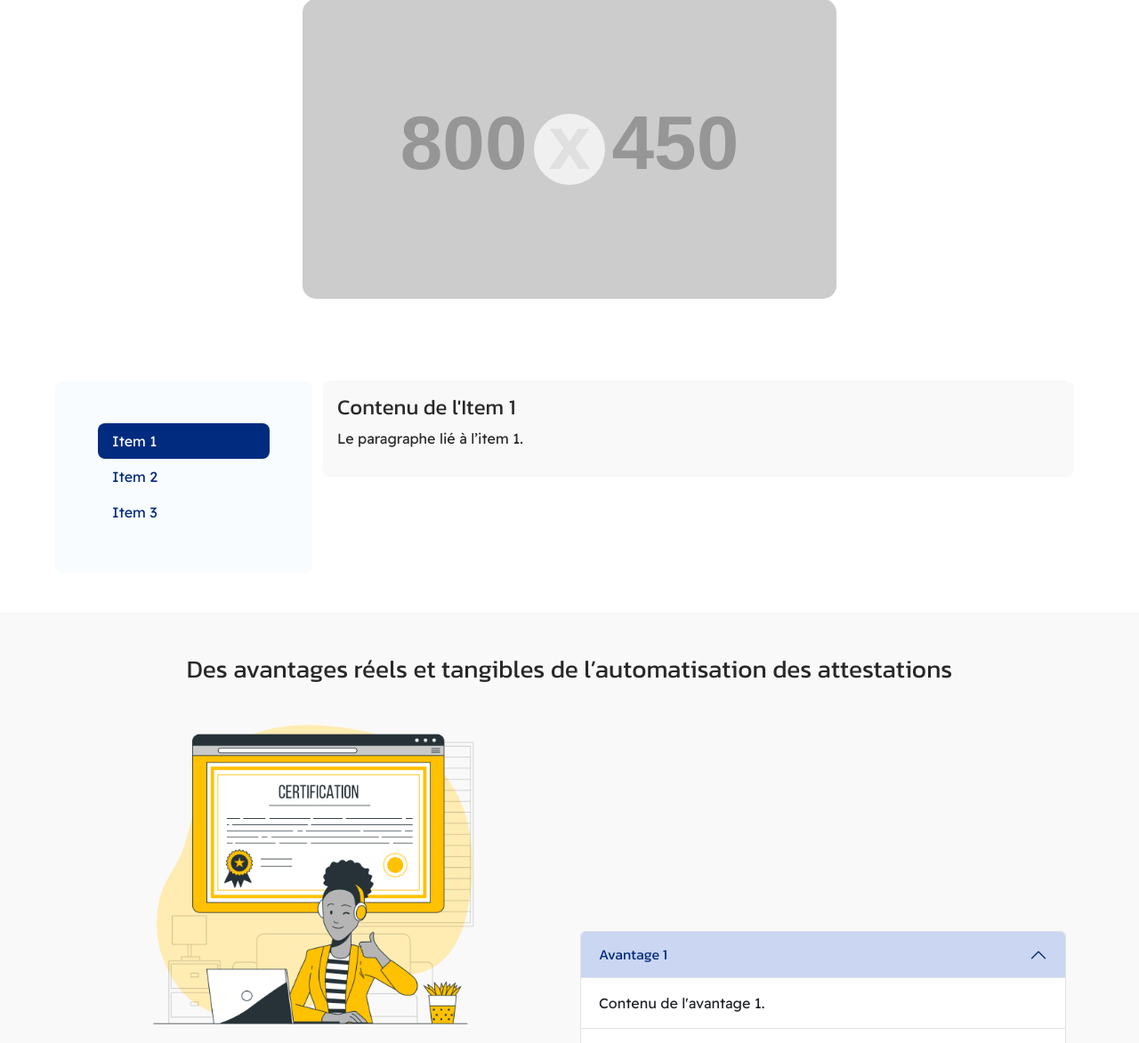
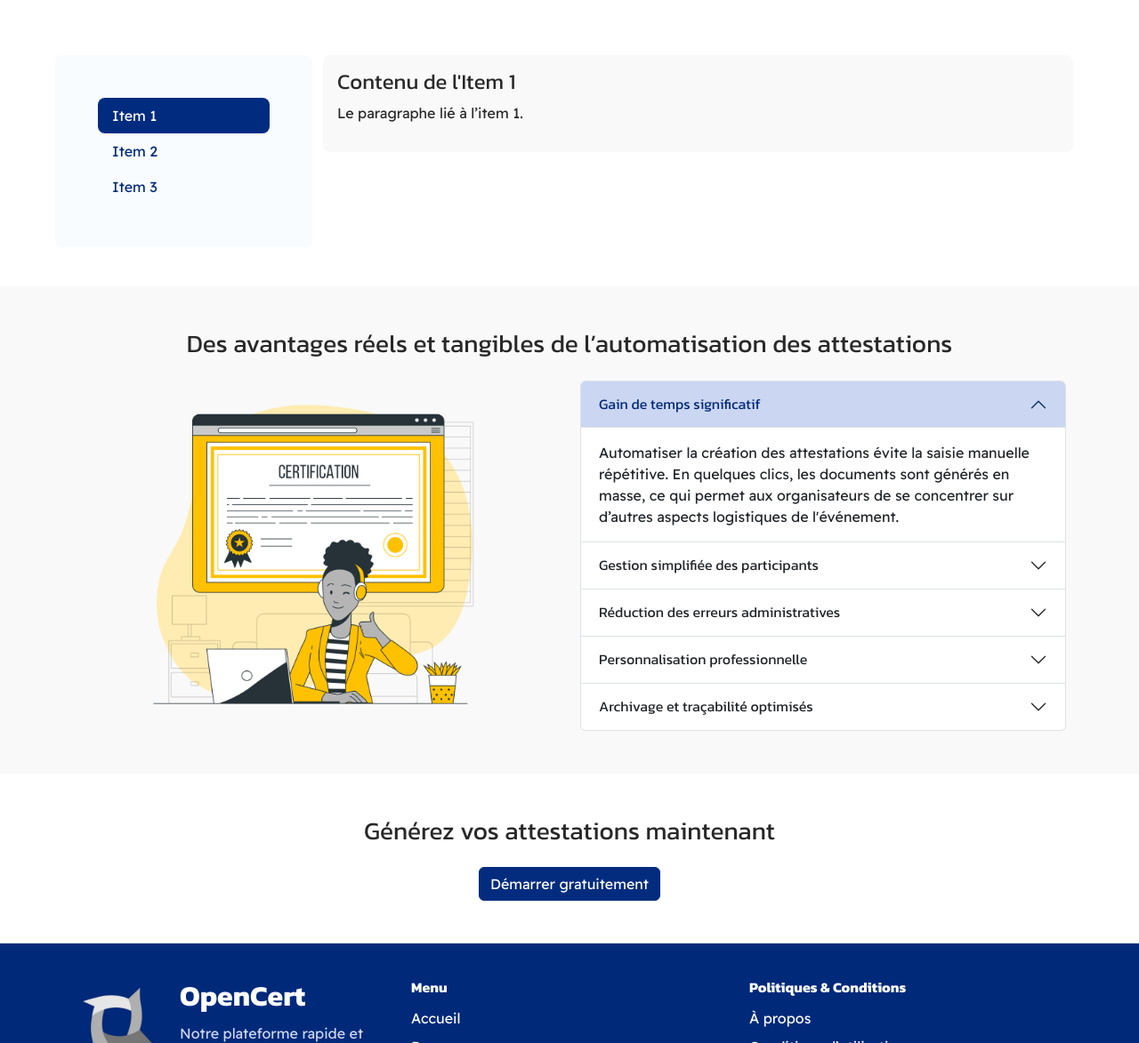
Before and after one commit to IM003/PFE, a Flask app: page / in a window 1280 px wide. Shown: the part 1251-2424 px from the top of the page at 89% size. Run offline with Flask 3, Linux system fonts and the light colour scheme; grey boxes labelled with a size stand in for pictures from a placeholder-image service; some libraries are stand-ins or nearby versions.

Commit message:
Modif home.html

```diff
--- a/templates/home.html
+++ b/templates/home.html
@@ -253,12 +253,6 @@
           <li class="nav-item"><a class="nav-link" href="/login">Connexion</a></li>
           <li class="nav-item ms-2">
             <a class="btn btn-primary" href="/register">Créer un compte</a>
-
-          <li class="nav-item"><a class="nav-link" href="#">Fonctionnalités</a></li>
-          <li class="nav-item"><a class="nav-link" href="#">Prix</a></li>
-          <li class="nav-item"><a class="nav-link" href="#">Connexion</a></li>
-          <li class="nav-item ms-2">
-            <a class="btn btn-primary" href="#">Créer un compte</a>
           </li>
         </ul>
       </div>
@@ -280,13 +274,10 @@
       <div class="col-md-6">
         <img src="{{url_for('static', filename='./image/certificateBoy.jpg')}}" alt="Illustration" class="img-fluid img-reduitehero">
 
-        <a href="#" class="btn btn-primary mt-3"> Démarrer gratuitement</a>
+
         <br> <br>
       </div>
-      <div class="col-md-6">
-        <img src="./images/icône.jpg" alt="Illustration" class="img-fluid img-reduitehero">
 
-      </div>
     </div>
   </div>
 </section>
@@ -363,7 +354,6 @@
 
           <img src="{{url_for('static', filename='./image/certificateGirl.png')}}" alt="Certificat" class="img-fluid img-reduite">
 
-          <img src="./images/certification.png" alt="Certificat" class="img-fluid img-reduite">
 
         </div>
         <div class="col-md-6">
@@ -371,27 +361,75 @@
             <div class="accordion-item">
               <h2 class="accordion-header">
                 <button class="accordion-button" type="button" data-bs-toggle="collapse" data-bs-target="#collapseOne">
-                  Avantage 1
+                  Gain de temps significatif
                 </button>
               </h2>
               <div id="collapseOne" class="accordion-collapse collapse show">
                 <div class="accordion-body text-start">
-                    Contenu de l'avantage 1.
+                    Automatiser la création des attestations évite la saisie manuelle répétitive. En quelques clics, les documents sont générés en masse, ce qui permet aux organisateurs de se concentrer sur d’autres aspects logistiques de l'événement.
                 </div>
               </div>
             </div>
+
+
             <div class="accordion-item">
               <h2 class="accordion-header">
                 <button class="accordion-button collapsed" type="button" data-bs-toggle="collapse" data-bs-target="#collapseTwo">
-                  Avantage 2
+                  Gestion simplifiée des participants
                 </button>
               </h2>
               <div id="collapseTwo" class="accordion-collapse collapse">
                 <div class="accordion-body text-start">
-                  Contenu de l'avantage 2.
+                  facilite l’envoi groupé des attestations par email ou leur impression en lot, même pour des centaines de participants.
                 </div>
               </div>
             </div>
+
+
+                        <div class="accordion-item">
+              <h2 class="accordion-header">
+                <button class="accordion-button collapsed" type="button" data-bs-toggle="collapse" data-bs-target="#collapseTwo">
+                  Réduction des erreurs administratives
+                </button>
+              </h2>
+              <div id="collapseTwo" class="accordion-collapse collapse">
+                <div class="accordion-body text-start">
+                 Les modèles pré-remplis garantissent l’uniformité des attestations (noms, dates, logos, signatures) et minimisent les risques d’oubli ou de fautes de frappe, fréquents dans les processus manuels.
+                </div>
+              </div>
+            </div>
+
+
+
+                        <div class="accordion-item">
+              <h2 class="accordion-header">
+                <button class="accordion-button collapsed" type="button" data-bs-toggle="collapse" data-bs-target="#collapseTwo">
+                  Personnalisation professionnelle
+                </button>
+              </h2>
+              <div id="collapseTwo" class="accordion-collapse collapse">
+                <div class="accordion-body text-start">
+                 Un générateur permet d’intégrer des éléments visuels (en-têtes officiels, signatures numériques) et des détails spécifiques (intitulé de l'événement, durée, rôle du participant) pour des attestations crédibles et adaptées à chaque bénéficiaire.
+                </div>
+              </div>
+            </div>
+
+
+
+                        <div class="accordion-item">
+              <h2 class="accordion-header">
+                <button class="accordion-button collapsed" type="button" data-bs-toggle="collapse" data-bs-target="#collapseTwo">
+                  Archivage et traçabilité optimisés
+                </button>
+              </h2>
+              <div id="collapseTwo" class="accordion-collapse collapse">
+                <div class="accordion-body text-start">
+                  Les attestations générées automatiquement peuvent être enregistrées avec un numéro unique ou un QR code, simplifiant leur vérification ultérieure et leur stockage numérique (compliance avec les exigences institutionnelles ou de financement).
+                </div>
+              </div>
+            </div>
+
+
             <!-- Ajoutons d'autres items au besoin -->
           </div>
         </div>
@@ -407,8 +445,6 @@
 
       <a href="/login" class="btn btn-primary">Démarrer gratuitement</a>
 
-      <a href="#" class="btn btn-primary">Démarrer gratuitement</a>
-
     </div>
   </section>
 
@@ -422,7 +458,6 @@
 
           <img src="{{url_for('static', filename='./image/icon-blanc.jpg')}}" alt="Logo" class="footer-logo">
 
-          <img src="./images/icone du footer.jpeg" alt="Logo" class="footer-logo">
 
           <div>
             <h2 class="footer-title">OpenCert</h2>
@@ -446,9 +481,6 @@
 
             <li><a class="footer-link" href="#" onclick="alert('Coming Soon'); return false;">Ressources</a></li>
             <li><a class="footer-link" href="#" onclick="alert('Coming Soon'); return false;">Tarification</a></li>
-
-            <li><a href="#" class="footer-link">Fonctionnalités</a></li>
-            <li><a href="#" class="footer-link">Prix</a></li>
 
             <li><a href="#" class="footer-link">Centre d’aide</a></li>
           </ul>
```
